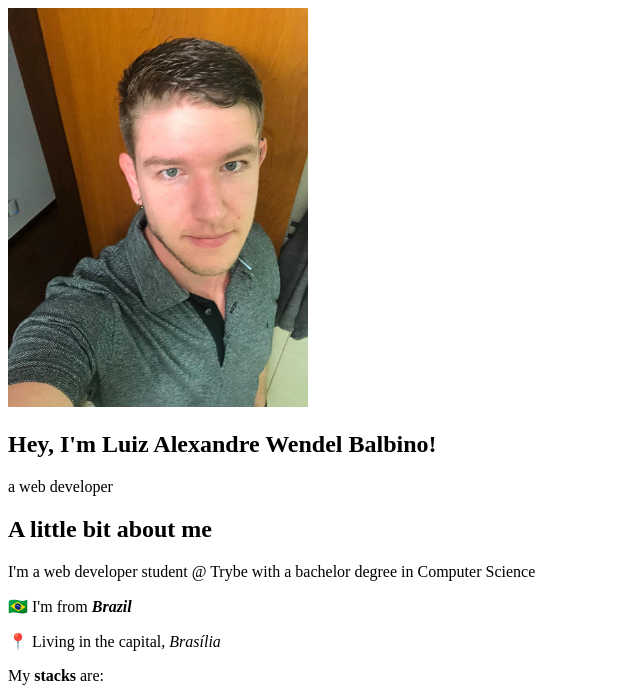
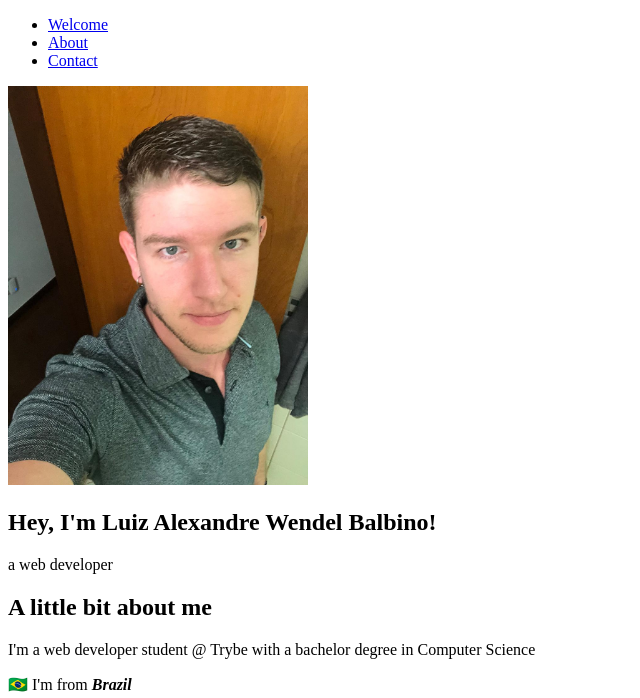
Before and after one commit to Luiz-Wendel/portfolio-web, a plain HTML site: page index.html in a window 1280 px wide. Shown: the top 698 px of the page, without its empty margins (0-640 px from the left). Drawn offline with Linux system fonts and the light colour scheme.

Commit message:
add navigation links

```diff
--- a/index.html
+++ b/index.html
@@ -13,6 +13,20 @@
     />
   </head>
   <body>
+    <nav>
+      <ul>
+        <li>
+          <a href="#welcome-section"> Welcome </a>
+        </li>
+        <li>
+          <a href="#about-section"> About </a>
+        </li>
+        <li>
+          <a href="#contact-section"> Contact </a>
+        </li>
+      </ul>
+    </nav>
+
     <div id="welcome-section">
       <img
         id="profile-photo"
```
